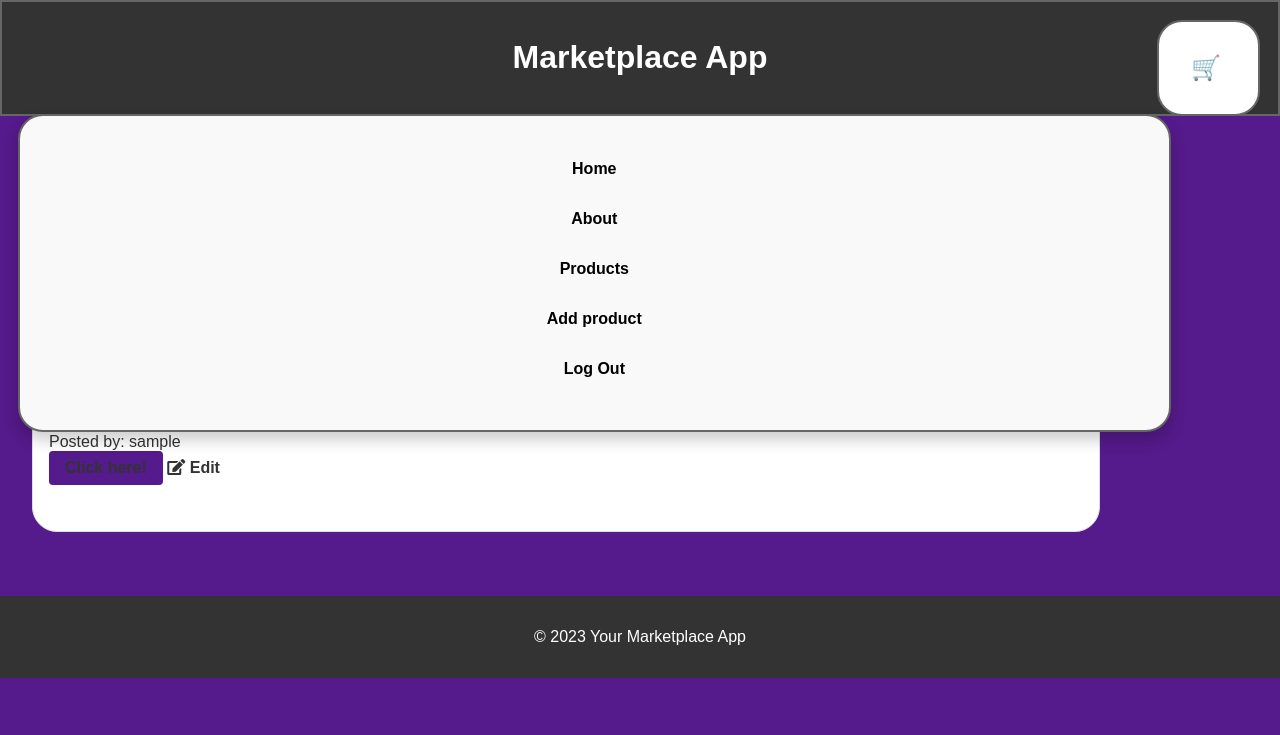
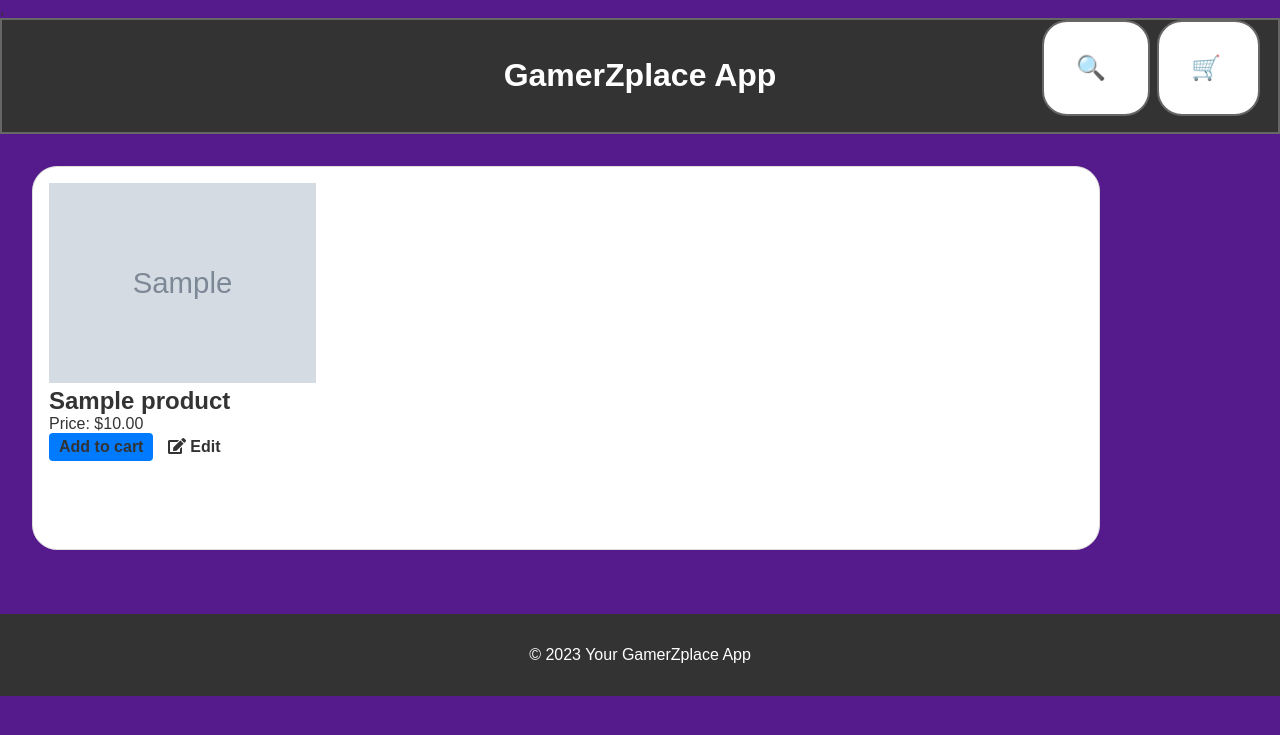
Before and after one commit to jigata120/Projects_oop, a Django app: page /app/ in a window 1280 px wide. Shown: the top 735 px of the page. Run offline with Django 4.2, Linux system fonts and the light colour scheme; a user stored in the database is signed in; tables that the repository leaves empty hold one stand-in row (values such as "Sample post"); grey boxes marked "Sample" are stand-in pictures; parts of the project's set-up code (start-up, migrations or seed data) failed here and were passed over.

Commit message:
add js for the search which is styled and formatted as the cart one fix mergins and issues create and design structures and change existing

```diff
--- a/marketplace/Marketplace/Market/template/market/home.html
+++ b/marketplace/Marketplace/Market/template/market/home.html
@@ -5,7 +5,21 @@
   <meta name="viewport" content="width=device-width, initial-scale=1.0">
   <title>Marketplace App</title>
   <link rel="stylesheet" href="https://cdnjs.cloudflare.com/ajax/libs/font-awesome/5.15.3/css/all.min.css">
+  ,<script  >
+      document.addEventListener('DOMContentLoaded', function() {
+          const searchIcon = document.getElementById('searchIcon');
+          const searchDropdown = document.getElementById('searchDropdown');
 
+          // Toggle dropdown when clicking the search icon
+          searchIcon.addEventListener('click', () => {
+            if (searchDropdown.style.display === 'block') {
+              searchDropdown.style.display = 'none';
+            } else {
+              searchDropdown.style.display = 'block';
+            }
+          });
+      });
+</script>
   <style>
     /* General styles */
     body {
@@ -104,11 +118,19 @@
       object-fit: cover;
     }
 
+    .shopping-cart-icon, .search-icon {
+      cursor: pointer;
+      transition: transform 0.2s ease-in-out; / Adjust the duration and easing as needed
+    }
+
+    .search-icon:hover {
+      transform: scale(1.1); /Increase the scale slightly to make it pop
+    }
     .product h2, .product p, .product button {
       margin: 0;
     }
     .product:hover {
-      transform: scale(1.05); /* Apply a slight scale increase on hover */
+      transform: scale(1.05); / Apply a slight scale increase on hover
     }
     .shopping-cart {
       flex: 1;
@@ -119,7 +141,7 @@
     }
 
     .shopping-cart h2 {
-      margin-top: 0; /* Remove top margin for heading */
+      margin-top: 0; / Remove top margin for heading
     }
 
     .shopping-cart ul {
@@ -135,14 +157,18 @@
       display: flex;
       justify-content: space-between;
       align-items: center;
+      margin-right: 1rem;
     }
 
     .cart-item img {
       width: 50px;
+      left: 1rem;
       height: 50px;
       object-fit: cover;
       margin-right: 1rem;
+      margin-left: -2rem;
     }
+
 
     footer {
       background-color: #333;
@@ -161,7 +187,7 @@
       color: #fff;
       padding: 1rem;
       text-align: center;
-      position: relative; /* Add this to the header */
+      position: relative; / Add this to the header
     }
 
     .dropdown-content {
@@ -171,7 +197,7 @@
       min-width: 160px;
       box-shadow: 0px 8px 16px 0px rgba(0,0,0,0.2);
       z-index: 1;
-      top: 100%; /* Position the dropdown below the header */
+      top: 100%; / Position the dropdown below the header
     }
 
     header:hover .dropdown-content {
@@ -185,7 +211,7 @@
       display: block;
     }
 
-    .dropdown-content a:hover {
+    .dropdown-content a, .edit-button:hover {
       background-color: #f1f1f1;
     }
     .shopping-cart-icon {
@@ -199,7 +225,7 @@
 
     .cart-dropdown {
       position: fixed;
-      top: 50px;
+      top: 120px;
       right: 20px;
       width: 400px;
       background-color: #f9f9f9;
@@ -213,21 +239,79 @@
       display: block;
     }
    #out-of-stock {
-    color: #ff0000; /* Red color for visibility */
+    background-color: #fff;
+    color: #ff0000; / Red color for visibility
     font-weight: bold;
     font-size: 1.2rem;
-    text-align: center;
-    margin-top: 10px;
+    text-align: left;
+
   }
+  .search-container {
+     position: fixed;
+      top: 90px;
+      right: 20px;
+      width: 300px;
+      background-color: #f9f9f9;
+      box-shadow: 0px 8px 16px 0px rgba(0,0,0,0.2);
+      padding: 10px;
+      display: none;
+
+  }
+
+  .search-icon {
+    cursor: pointer;
+    position: fixed;
+      top: 20px;
+      right: 130px;
+      width: 40px;
+      font-size: 24px;
+
+
+  }
+
+  /* Styles for the search dropdown */
+  .search-dropdown {
+    position: fixed;
+      top: 130px;
+      right: 20px;
+      width: 300px;
+      background-color: #f9f9f9;
+      box-shadow: 0px 8px 16px 0px rgba(0,0,0,0.2);
+      padding: 10px;
+      display: none;
+  }
+
+  /* Additional styles for filters and buttons */
+  label {
+    display: block;
+    margin-bottom: 5px;
+  }
+
+  button {
+    background-color: #007bff;
+    color: #fff;
+    border: none;
+    padding: 5px 10px;
+    cursor: pointer;
+  }
+  .edit-button {
+
+    color: #fffff;
+    border: none;
+    padding: 5px 10px;
+    cursor: pointer;
+    margin-top: 1rem;
+  }
+
   </style>
 </head>
 <body>
   <header>
-    <h1>Marketplace App</h1>
+    <h1>GamerZplace App</h1>
     <div class="dropdown-content">
       <a href="#">Home</a>
       <a href="#">About</a>
-      <a href="#">Products</a>
+      <a href="{% url 'home' %}">Products</a>
       <a href="{% url 'create_product' %}">Add product</a>
       <a href="{% url 'logout' %}">Log Out</a>
       <!-- Add more menu items as needed -->
@@ -248,25 +332,37 @@
               <img src="{{ product.image }}" alt="{{ product.name }}">
             </a>
             <h2>{{ product.name }}</h2>
-            <p>{{ product.description }}</p>
             <p>Price: ${{ product.price }}</p>
-            <p>Posted by: {{ product.seller.username }}</p>
             {% if product.quantity > 0 %}
               <button type="button">
-                <a href ="{% url 'add_to_cart' product.id%}">Click here!</a>
+                <a href ="{% url 'add_to_cart' product.id%}">Add to cart</a>
               </button>
             {% else %}
-              <p id="out-of-stock">Out of stock</p>
+              <button id="out-of-stock">NO LEFT!</button>
+
             {% endif %}
             {% if product.seller == request.user %}
-                <a href="{% url 'edit_product' product.id %}"  class="edit-button">
+              <a href="{% url 'edit_product' product.id %}"  class="edit-button">
                   <i class="fas fa-edit"></i> Edit
-                </a>
+              </a>
             {% endif %}
           </div>
         {% endfor %}
 
     </section>
+    <div class="search-icon" id="searchIcon">🔍</div>
+    <div class="search-dropdown" id="searchDropdown">
+      <!-- Filters or search options go here -->
+      <form id="searchForm" method="GET" action="{% url 'your_search_url_name' %}">
+
+        <input type="number" id="minPrice" name="min_price" placeholder="Min Price" min="0">
+
+
+        <input type="number" id="maxPrice" name="max_price" placeholder="Max Price" min="0">
+
+        <button type="submit" id="applyFilter">Apply</button>
+      </form>
+    </div>
 
     <div class="shopping-cart-icon">&#128722;
     </div>
@@ -300,7 +396,7 @@
   </main>
 
   <footer>
-    <p>&copy; 2023 Your Marketplace App</p>
+    <p>&copy; 2023 Your GamerZplace App</p>
   </footer>
 </body>
 </html>
```
